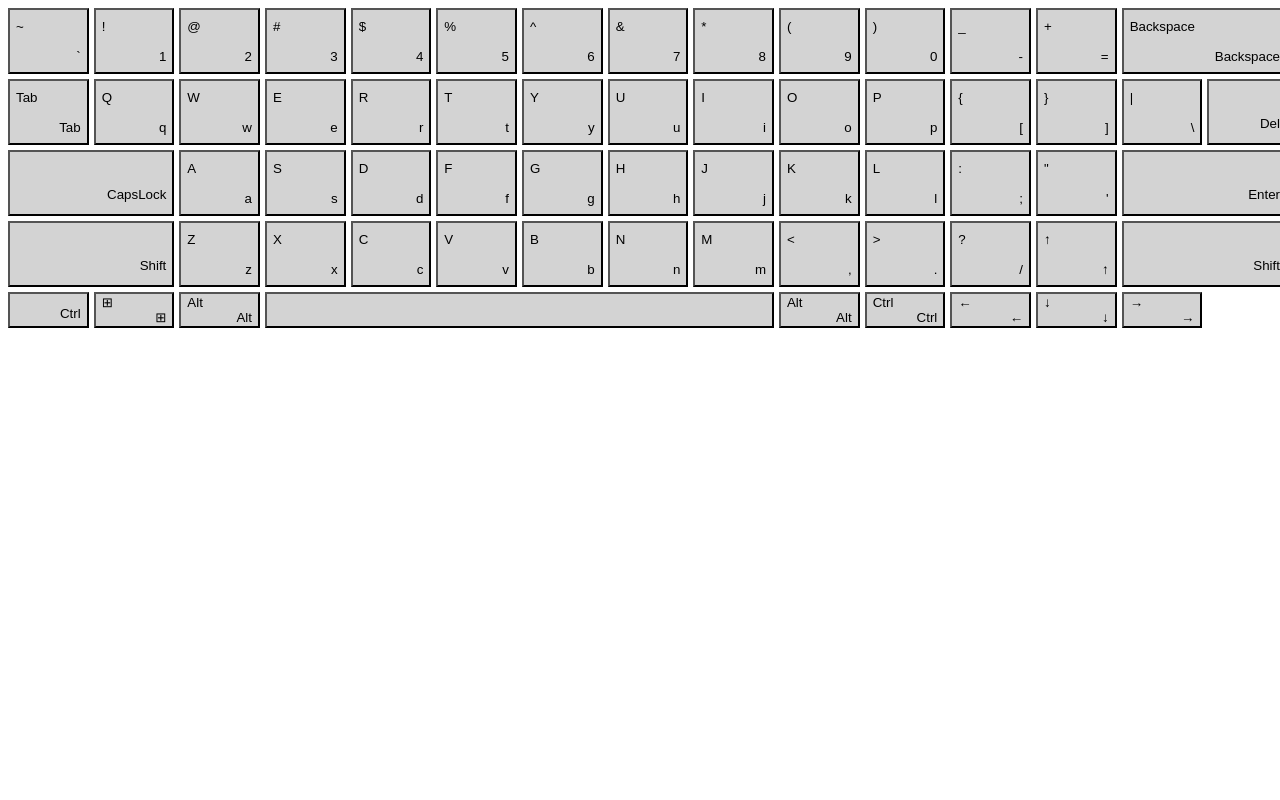
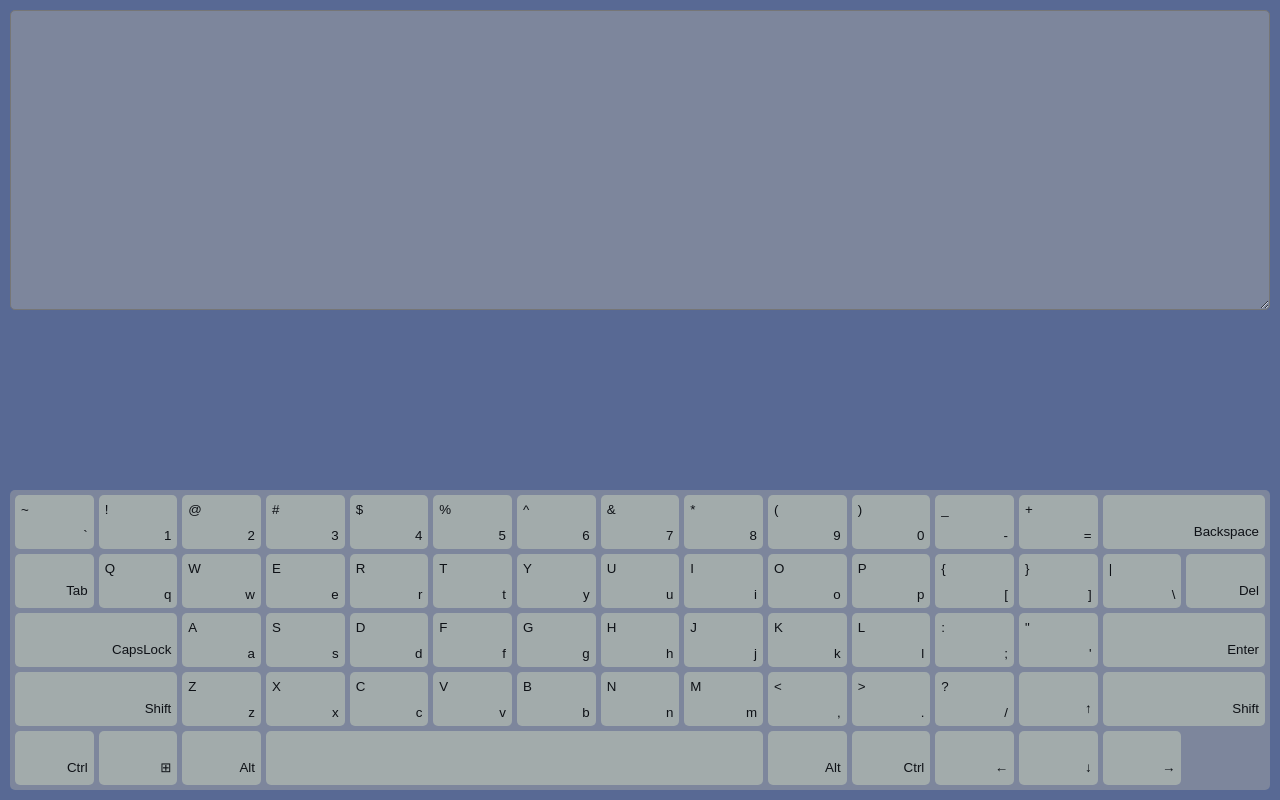
Before and after one commit to Kartearis/rs-virtual-keyboard, a website with bundled scripts: page virtual-keyboard/index.html in a window 1280 px wide. Built offline with nearby package versions, Linux system fonts and the light colour scheme.

Commit message:
feat: Create layout of page. Set up colors.

```diff
--- a/virtual-keyboard/index.css
+++ b/virtual-keyboard/index.css
@@ -1,19 +1,68 @@
 
+* {
+    box-sizing: border-box;
+}
+
+html {
+    scroll-behavior: smooth;
+}
+
+body {
+    background-color: #586994;
+    margin: 0;
+    padding: 10px;
+    display: flex;
+    flex-direction: column;
+    gap: 10px;
+    justify-content: space-between;
+    min-height: 100vh;
+}
+
+.textarea {
+    display: block;
+    border-radius: 5px;
+    width: 100%;
+    max-width: 100%;
+    min-width: 100%;
+    min-height: 100px;
+    max-height: 50vh;
+    height: min(300px, 40vh);
+    background-color: #7d869c;
+    color: #e3b505;
+}
 
 .keyboard {
     display: grid;
+    border-radius: 5px;
+    padding: 5px;
     grid-template-columns: repeat(15, 1fr);
-    grid-template-rows: repeat(4, 1fr);
-    height: 40vh;
-    width: 100vw;
+    grid-template-rows: repeat(5, 1fr);
+    height: min(40vh, 300px);
+    width: 100%;
     gap: 5px;
+    background-color: #7d869c;
 }
 
 .keyboard .key {
-    background-color: lightgray;
+    background-color: #a2abab;
+    color: #0e1116;
+    border: none;
+    border-radius: 5px;
+    box-shadow: lightgray;
     display: flex;
     flex-direction: column;
     justify-content: space-around;
+    transition: background-color 0.3s, transform 0.3s;
+    user-select: none;
+}
+
+.keyboard .key:hover {
+    background-color: #DFE2E2;
+    cursor: pointer;
+}
+
+.keyboard .key:active {
+    transform: scale(0.9);
 }
 
 .keyboard .key__up {
--- a/virtual-keyboard/index.js
+++ b/virtual-keyboard/index.js
@@ -1,5 +1,7 @@
 import VirtualKeyboard from "./modules/virtual-keyboard.js";
+import Textarea from "./modules/textarea.js";
 
 window.addEventListener('DOMContentLoaded', () => {
+    const textarea = new Textarea(document.body);
     const keyBoard = new VirtualKeyboard(document.body, 'en');
 });
--- a/virtual-keyboard/modules/keyboard-schema.js
+++ b/virtual-keyboard/modules/keyboard-schema.js
@@ -17,9 +17,9 @@ const schema = {
         key('Digit0', '0', ')', '0', ')'),
         key('Minus', '-', '_', '-', '_'),
         key('Equal', '=', '+', '=', '+'),
-        key('Backspace', 'Backspace', 'Backspace', 'Backspace', 'Backspace', ['key--double']),
+        key('Backspace', 'Backspace', '', 'Backspace', '', ['key--double']),
 
-        key('Tab', 'Tab', 'Tab', 'Tab', 'Tab'),
+        key('Tab', 'Tab', '', 'Tab', ''),
         key('KeyQ', 'й', 'Й', 'q', 'Q'),
         key('KeyW', 'ц', 'Ц', 'w', 'W'),
         key('KeyE', 'у', 'У', 'e', 'E'),
@@ -60,18 +60,18 @@ const schema = {
         key('Comma', 'б', 'Б', ',', '<'),
         key('Period', 'ю', 'Ю', '.', '>'),
         key('Slash', '.', ',', '/', '?'),
-        key('ArrowUp', '↑', '↑', '↑', '↑'),
+        key('ArrowUp', '↑', '', '↑', ''),
         key('ShiftRight', 'Shift', '', 'Shift', '', ['key--double']),
 
         key('ControlLeft', 'Ctrl', '', 'Ctrl', ''),
-        key('MetaLeft', '⊞', '⊞', '⊞', '⊞'),
-        key('AltLeft', 'Alt', 'Alt', 'Alt', 'Alt'),
+        key('MetaLeft', '⊞', '', '⊞', ''),
+        key('AltLeft', 'Alt', '', 'Alt', ''),
         key('Space', '', '', '', '', ['key--space']),
-        key('AltRight', 'Alt', 'Alt', 'Alt', 'Alt'),
-        key('ControlRight', 'Ctrl', 'Ctrl', 'Ctrl', 'Ctrl'),
-        key('ArrowLeft', '←', '←', '←', '←'),
-        key('ArrowDown', '↓', '↓', '↓', '↓'),
-        key('ArrowRight', '→', '→', '→', '→'),
+        key('AltRight', 'Alt', '', 'Alt', ''),
+        key('ControlRight', 'Ctrl', '', 'Ctrl', ''),
+        key('ArrowLeft', '←', '', '←', ''),
+        key('ArrowDown', '↓', '', '↓', ''),
+        key('ArrowRight', '→', '', '→', ''),
     ]
 };
 
--- /dev/null
+++ b/virtual-keyboard/modules/textarea.js
@@ -0,0 +1,18 @@
+
+
+export default class Textarea {
+    element = null;
+    textarea = null;
+
+    constructor(element) {
+        this.element = element;
+        this.#create();
+    }
+
+    #create() {
+        this.textarea = document.createElement('textarea');
+        this.textarea.classList.add('textarea');
+        this.textarea.readOnly = true;
+        this.element.appendChild(this.textarea);
+    }
+}
```
